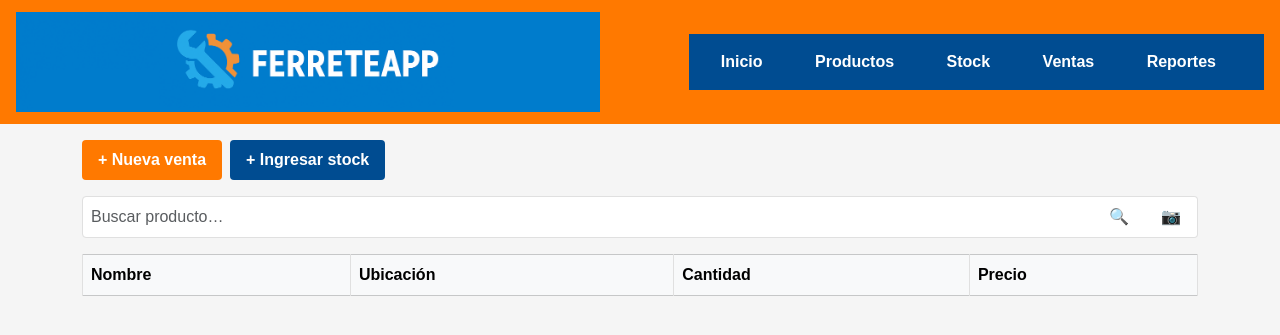
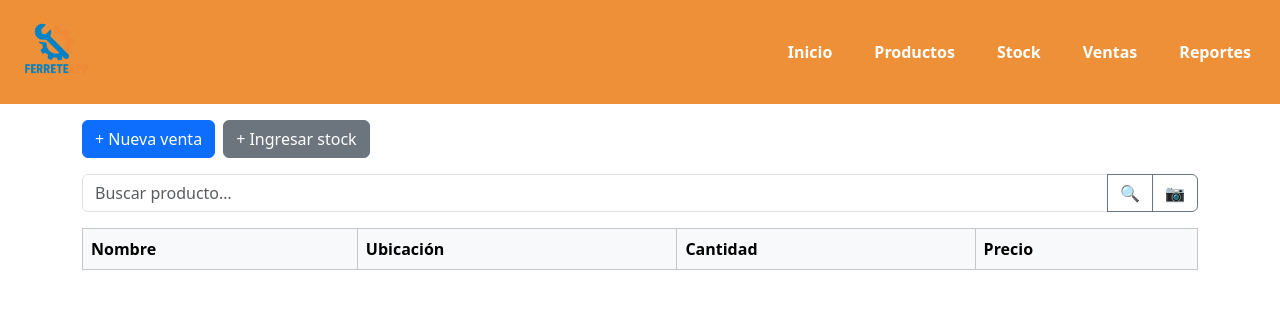
Before and after one commit to arielmtorres/ferreteapp, a PHP site: page / in a window 1280 px wide. Shown: the top 335 px of the page. Run offline with PHP 8.4, Linux system fonts and the light colour scheme; lists and menus that the app fills with data are empty.

Commit message:
actualice el nav
ahora es resposive, le cambie el icono, y le puse un efecto a los botones

```diff
--- a/css/style.css
+++ b/css/style.css
@@ -1,24 +1,12 @@
 :root {
-  --primary:   #ff7900;
-  --secondary: #004c91;
-  --light:     #ffffff;
-  --dark:      #333333;
-  --bg:        #f5f5f5;
-  --border:    #e0e0e0;
+  --primary:   #ee9038;   /* Naranja pastel */
+  --secondary: #004c91;   /* Azul oscuro */
+  --light:     #ffffff;   /* Blanco */
+  --dark:      #333333;   /* Gris oscuro */
+  --bg:        #f5f5f5;   /* Gris claro */
+  --border:    #e0e0e0;   /* Gris suave */
 }
 
-* {
-  box-sizing: border-box;
-  margin: 0;
-  padding: 0;
-}
-
-body {
-  font-family: Arial, sans-serif;
-  background-color: var(--bg);
-  color: var(--dark);
-  line-height: 1.5;
-}
 
 header {
   display: flex;
@@ -27,153 +15,75 @@ header {
   background-color: var(--primary);
   color: var(--light);
   padding: 0.75rem 1rem;
-}
-
-.header-left {
-  display: flex;
-  align-items: center;
+  flex-wrap: wrap;
+  position: relative;
 }
 
 .logo {
-  height: 100px;
-
+  height: 80px;
+  max-width: 100%;
 }
 
-h3 {
-  font-size: 1.25rem;
-  font-weight: bold;
+.menu-toggle {
+  display: none;
+  font-size: 1.75rem;
+  background: none;
+  color: var(--light);
+  border: none;
+  cursor: pointer;
+}
+
+.user-menu {
+  display: flex;
+  align-items: center;
+  gap: 1rem;
 }
 
 nav.menu {
-  background-color: var(--secondary);
-  padding: 0.5rem 1rem;
+  display: flex;
+  gap: 1rem;
+  background-color: transparent;
+  padding: 0;
 }
 
 nav.menu a {
   color: var(--light);
   text-decoration: none;
-  margin-right: 1rem;
   font-weight: 600;
+  padding: 0.5rem 0.75rem;
+  border-radius: 4px;
+  transition: background-color 0.2s;
 }
 
 nav.menu a:hover {
-  opacity: 0.8;
+  background-color: rgba(255, 255, 255, 0.2);
 }
 
-.btn {
-  display: inline-block;
-  padding: 0.5rem 1rem;
-  border: none;
-  border-radius: 4px;
-  cursor: pointer;
-  font-weight: 600;
-  text-align: center;
-  text-decoration: none;
+@media (max-width: 768px) {
+  .user-menu {
+    display: none;
+    width: 100%;
+    flex-direction: column;
+    background-color: var(--secondary);
+    margin-top: 0.75rem;
+    padding: 0.75rem 1rem;
   }
 
-.btn-primary {
-  background-color: var(--primary);
-  color: var(--light);
+  .menu-toggle {
+    display: block;
   }
 
-.btn-primary:hover {
-  background-color: #e36800;
+  .user-menu.open {
+    display: flex;
   }
 
-.btn-secondary {
-  background-color: var(--secondary);
-  color: var(--light);
+  nav.menu {
+    flex-direction: column;
+    gap: 0.5rem;
   }
 
-.btn-secondary:hover {
-  background-color: #003b75;
+  nav.menu a {
+    padding: 0.5rem;
+    display: block;
   }
-
-.input-group {
-  display: flex;
-  margin-bottom: 1rem;
 }
-
-.input-group input[type="text"] {
-  flex: 1;
-  padding: 0.5rem;
-  border: 1px solid var(--border);
-  border-radius: 4px 0 0 4px;
-  outline: none;
-}
-
-.input-group button {
-  border: 1px solid var(--border);
-  border-left: none;
-  background-color: var(--light);
-  padding: 0 1rem;
-  cursor: pointer;
-  border-radius: 0 4px 4px 0;
-}
-
-.input-group button:hover {
-  background-color: var(--border);
-}
-
-table {
-  width: 100%;
-  border-collapse: collapse;
-  margin: 1rem 0;
-  background-color: var(--light);
-}
-
-table th,
-table td {
-  padding: 0.75rem;
-  border: 1px solid var(--border);
-}
-
-table thead th {
-  background-color: var(--primary);
-  color: var(--light);
-  text-align: left;
-}
-
-table tbody tr:nth-child(even) {
-  background-color: var(--bg);
-}
-
-.status-grid {
-  display: flex;
-  gap: 1rem;
-  margin: 1rem 0;
-}
-
-.status-card {
-  flex: 1;
-  background-color: var(--light);
-  border: 1px solid var(--border);
-  border-radius: 4px;
-  padding: 1rem;
-  text-align: center;
-}
-
-.status-card.resolved    { border-left: 4px solid #4caf50; }
-.status-card.processing  { border-left: 4px solid #ff9800; }
-.status-card.alert       { border-left: 4px solid #f44336; }
-
-.status-card h3 {
-  margin-bottom: 0.5rem;
-  font-size: 1.1rem;
-}
-
-.grafico-wrapper {
-  background-color: var(--light);
-  padding: 1rem;
-  border: 1px solid var(--border);
-  border-radius: 4px;
-  margin-bottom: 2rem;
-}
-
-footer {
-  background-color: var(--secondary);
-  color: var(--light);
-  text-align: center;
-  padding: 1rem;
-  font-size: 0.9rem;
-}
--- a/includes/footer.php
+++ b/includes/footer.php
@@ -1,6 +1,11 @@
   </div> <!-- /.container -->
   <!-- Scripts bootstrap -->
   <script  src="https://cdn.jsdelivr.net/npm/bootstrap@5.3.2/dist/js/bootstrap.bundle.min.js"></script>
+  <script>
+    document.querySelector('.menu-toggle').addEventListener('click', () => {
+      document.getElementById('userMenu').classList.toggle('open');
+    });
+  </script>
 
 
 <!-- Chart.js PRIMERO -->
--- a/includes/header.php
+++ b/includes/header.php
@@ -17,18 +17,18 @@ if (!defined('FERRETEAPP')) exit;
   <link rel="stylesheet" href="css/style.css" />
 </head>
 <body>
-
   <header>
     <div class="header-left">
-      <img src="img/header.png" alt="Logo" class="logo" />
-
+      <img src="img/logoF.png" alt="Logo" class="logo" />
     </div>
 
-    <div class="user-menu">
-      <!-- avatar, nombre, dropdown -->
+    <button class="menu-toggle" aria-label="Abrir menú">
+      ☰
+    </button>
+
+    <div class="user-menu" id="userMenu">
       <?php include __DIR__.'/nav.php'; ?>
     </div>
+  </header>
 
-
-  </header>
   <div class="container">
```
Lines whose indentation alone changed are shown as unchanged.
